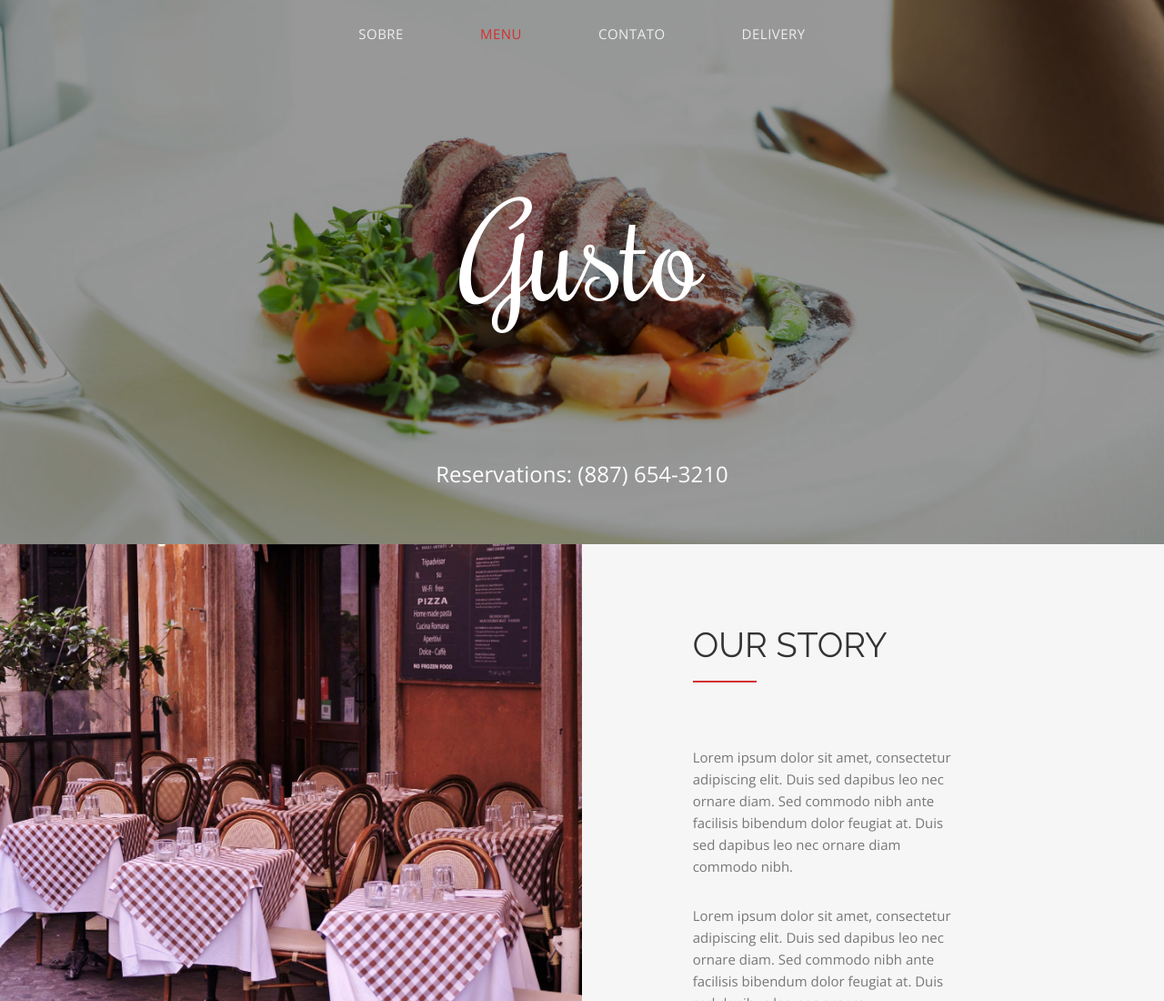
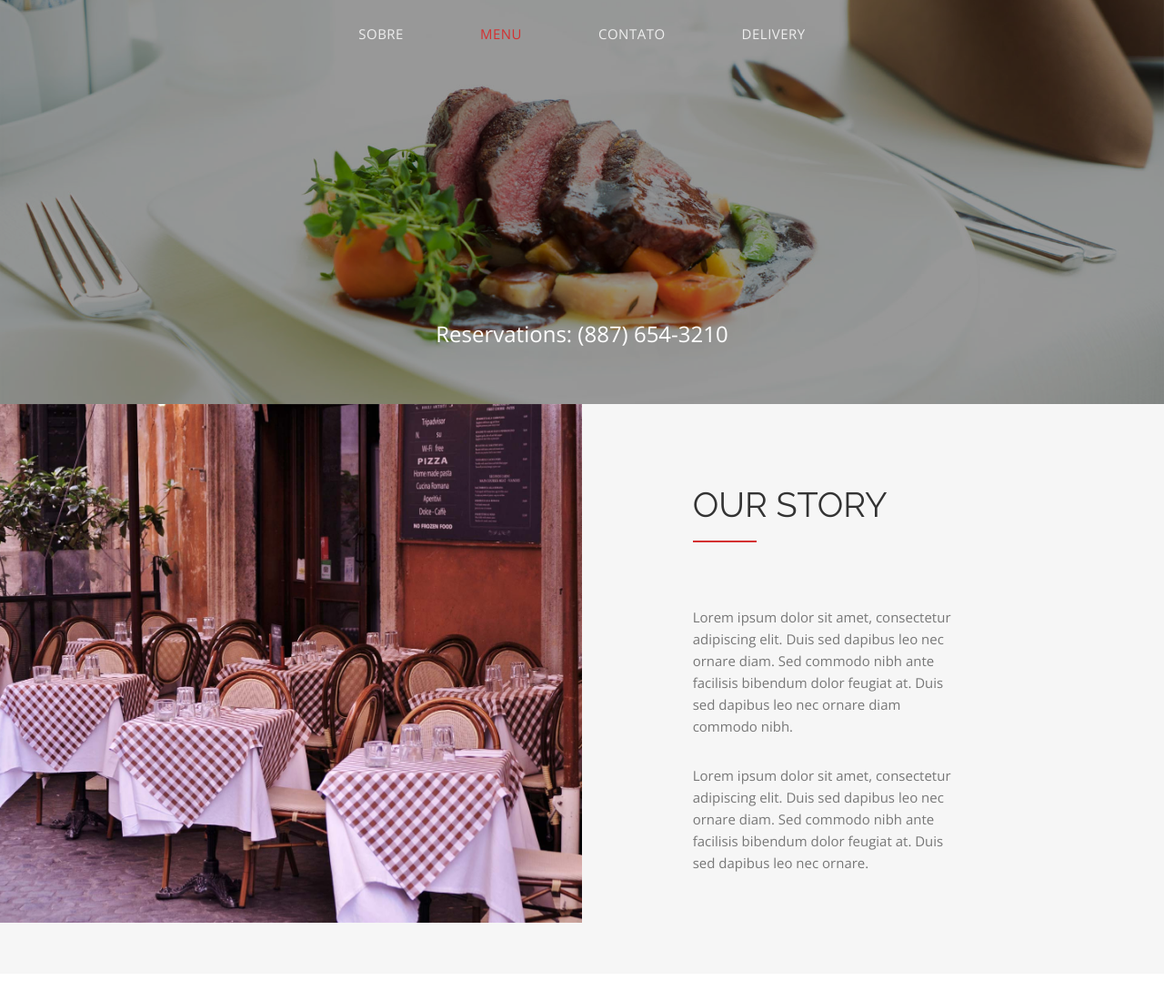
Before and after one commit to luisspassos/restaurante-leve, a plain HTML site: page index.html in a window 1280 px wide. Shown: the top 1100 px of the page at 91% size. Drawn offline with nearby package versions, Linux system fonts and the light colour scheme.

Commit message:
update index.html

```diff
--- a/index.html
+++ b/index.html
@@ -85,7 +85,6 @@
           <div class="container">
             <div class="row">
               <div class="intro-text">
-                <h1>Gusto</h1>
                 <p>Reservations: (887) 654-3210</p>
               </div>
             </div>
```
